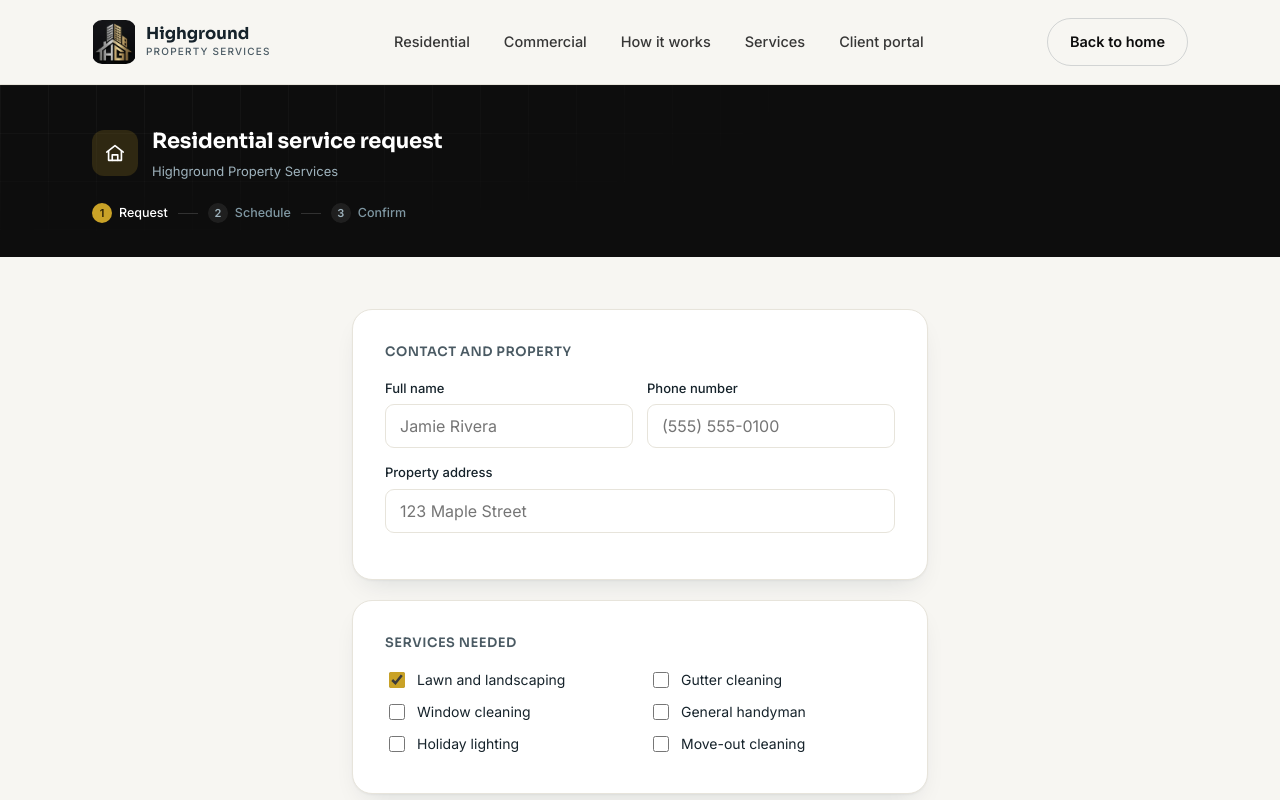
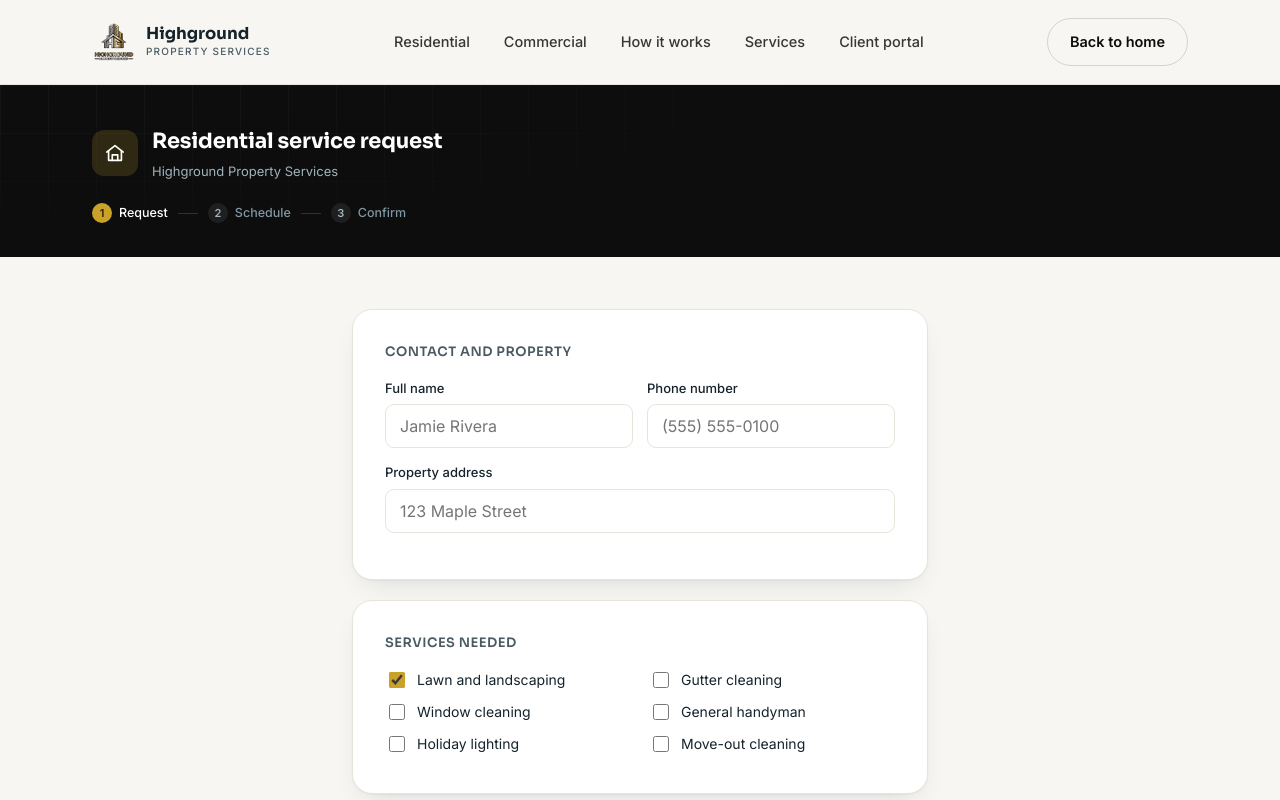
Before and after one commit to grnwolverine-hue/hgps-site, a plain HTML site: page residential-request.html in a window 1280 px wide. Shown: the top 800 px of the page. Drawn offline with Linux system fonts and the light colour scheme.

Commit message:
Update residential-request.html

```diff
--- a/residential-request.html
+++ b/residential-request.html
@@ -7,7 +7,7 @@
 <link rel="preconnect" href="https://fonts.googleapis.com">
 <link rel="preconnect" href="https://fonts.gstatic.com" crossorigin>
 <link href="https://fonts.googleapis.com/css2?family=Sora:wght@400;500;600;700;800&family=Inter:wght@400;500;600&display=swap" rel="stylesheet">
-<link rel="icon" href="logo-assets/HGPS_icon_transparent.png">
+<link rel="icon" href="logo-assets/HGSP_brand_mark_ongold.png">
 <link rel="stylesheet" href="styles.css">
 </head>
 <body>
@@ -15,7 +15,7 @@
 <header>
   <nav>
     <a href="index.html" class="logo">
-      <img src="logo-assets/logo%20edit%20zoom.png" alt="" class="logo-mark">
+      <img src="logo-assets/HGSP_brand_mark_ongold.png" alt="" class="logo-mark">
       <div class="logo-text">
         <div class="logo-title">Highground</div>
         <div class="logo-subtitle">Property Services</div>
```
